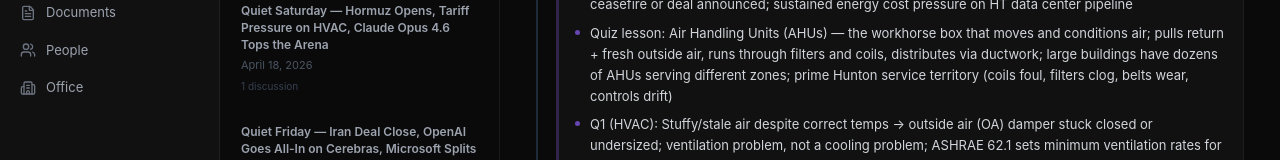
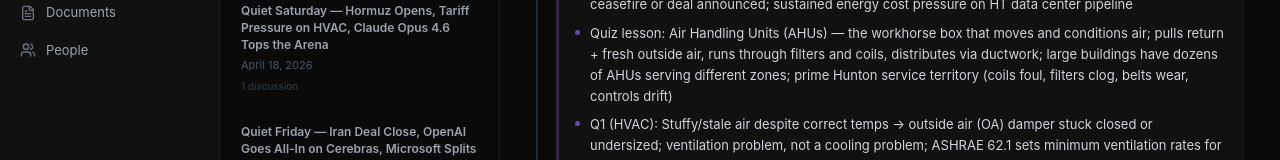
Before and after one commit to zhunton/mission-control, a Next.js app: page /memory in a window 1280 px wide. Shown: the part 411-571 px from the top of the page. Built offline with nearby package versions, Linux system fonts and the light colour scheme.

Commit message:
Remove Office tab from sidebar navigation

```diff
--- a/components/Sidebar.tsx
+++ b/components/Sidebar.tsx
@@ -26,7 +26,6 @@
   { href: "/memory", label: "Memory", icon: Brain },
   { href: "/documents", label: "Documents", icon: FileText },
   { href: "/people", label: "People", icon: Users },
-  { href: "/office", label: "Office", icon: Building2 },
 ];
 
 export default function Sidebar() {
```
